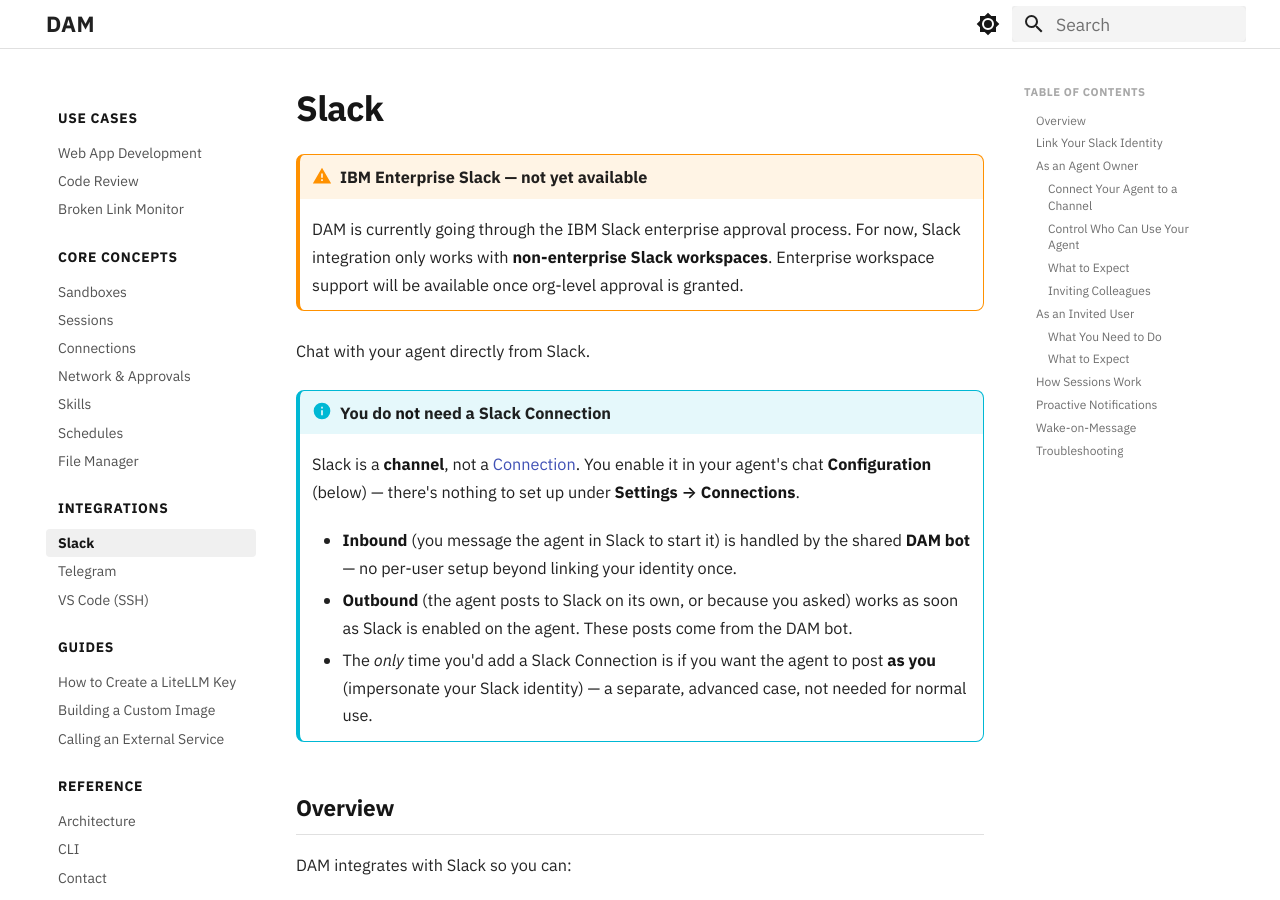
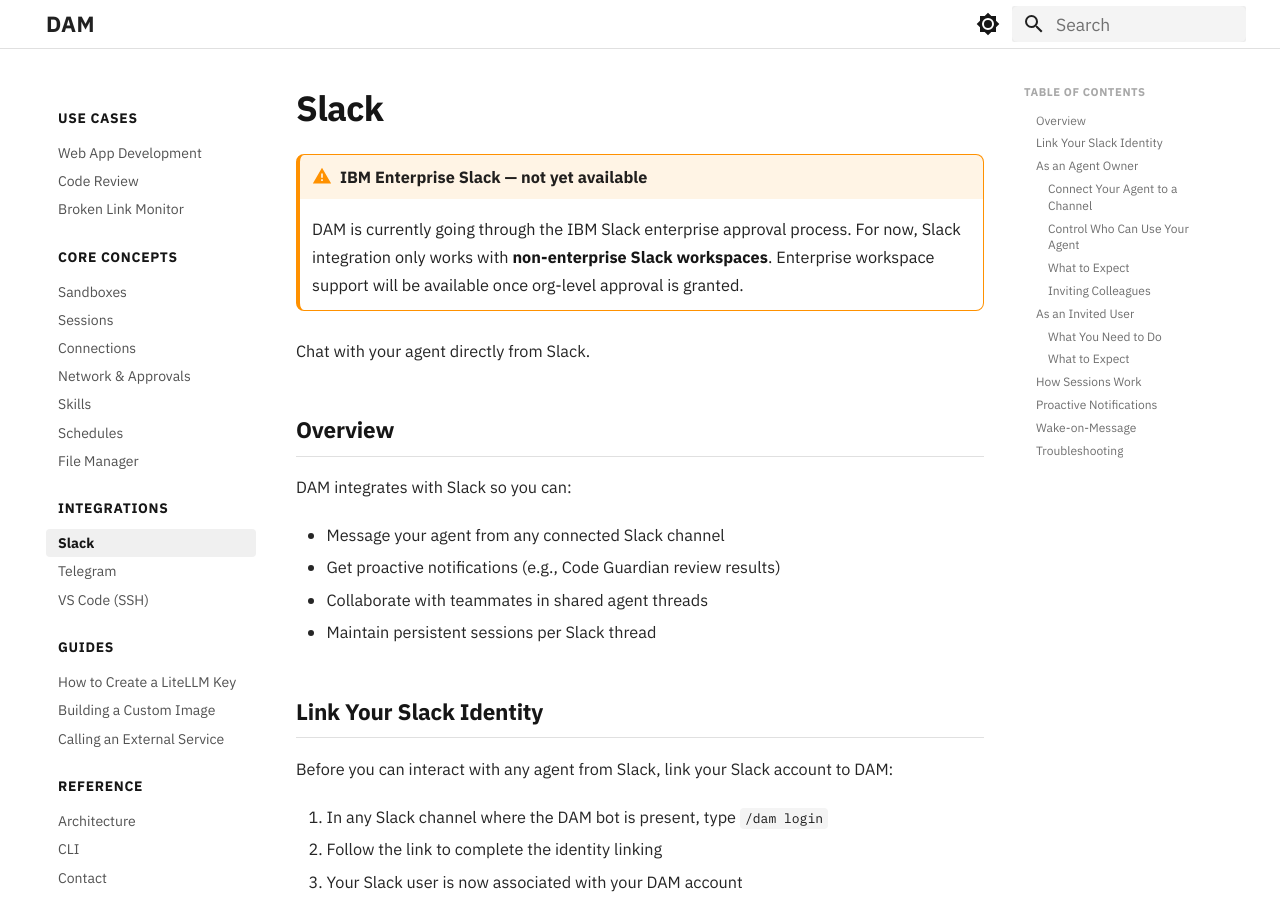
Before and after one commit to dam-agents/docs, an MkDocs documentation site: the page built from docs/integrations/slack.md, in a window 1280 px wide and 900 px high. Built offline with MkDocs 1.6.1 and Material for MkDocs 9.7.7, drawn with Linux system fonts in a browser that asks for light colours.

Commit message:
docs: remove channel-vs-Connection callouts (#28)
These notes introduced the "Connection" concept only to negate it, which
read as more confusing than helpful. The integration pages already explain
the real setup (enable Slack in chat Configuration; paste the Telegram bot
token), so the distinction isn't needed. Also drops the impersonation /
"post as you" reference, since the Slack OAuth connection isn't exposed in
the GUI.

Reverts the callouts added in #27 on slack.md, telegram.md, and
connections.md.

Assisted-by: Claude Opus 4.8 <noreply@anthropic.com>

```diff
--- a/docs/integrations/slack.md
+++ b/docs/integrations/slack.md
@@ -4,13 +4,6 @@
     DAM is currently going through the IBM Slack enterprise approval process. For now, Slack integration only works with **non-enterprise Slack workspaces**. Enterprise workspace support will be available once org-level approval is granted.
 
 Chat with your agent directly from Slack.
-
-!!! info "You do **not** need a Slack Connection"
-    Slack is a **channel**, not a [Connection](../core-concepts/connections.md). You enable it in your agent's chat **Configuration** (below) — there's nothing to set up under **Settings → Connections**.
-
-    - **Inbound** (you message the agent in Slack to start it) is handled by the shared **DAM bot** — no per-user setup beyond linking your identity once.
-    - **Outbound** (the agent posts to Slack on its own, or because you asked) works as soon as Slack is enabled on the agent. These posts come from the DAM bot.
-    - The *only* time you'd add a Slack Connection is if you want the agent to post **as you** (impersonate your Slack identity) — a separate, advanced case, not needed for normal use.
 
 ## Overview
 
```
Also changed, not shown: docs/core-concepts/connections.md (+0 -3 lines), docs/integrations/telegram.md (+0 -3 lines).
